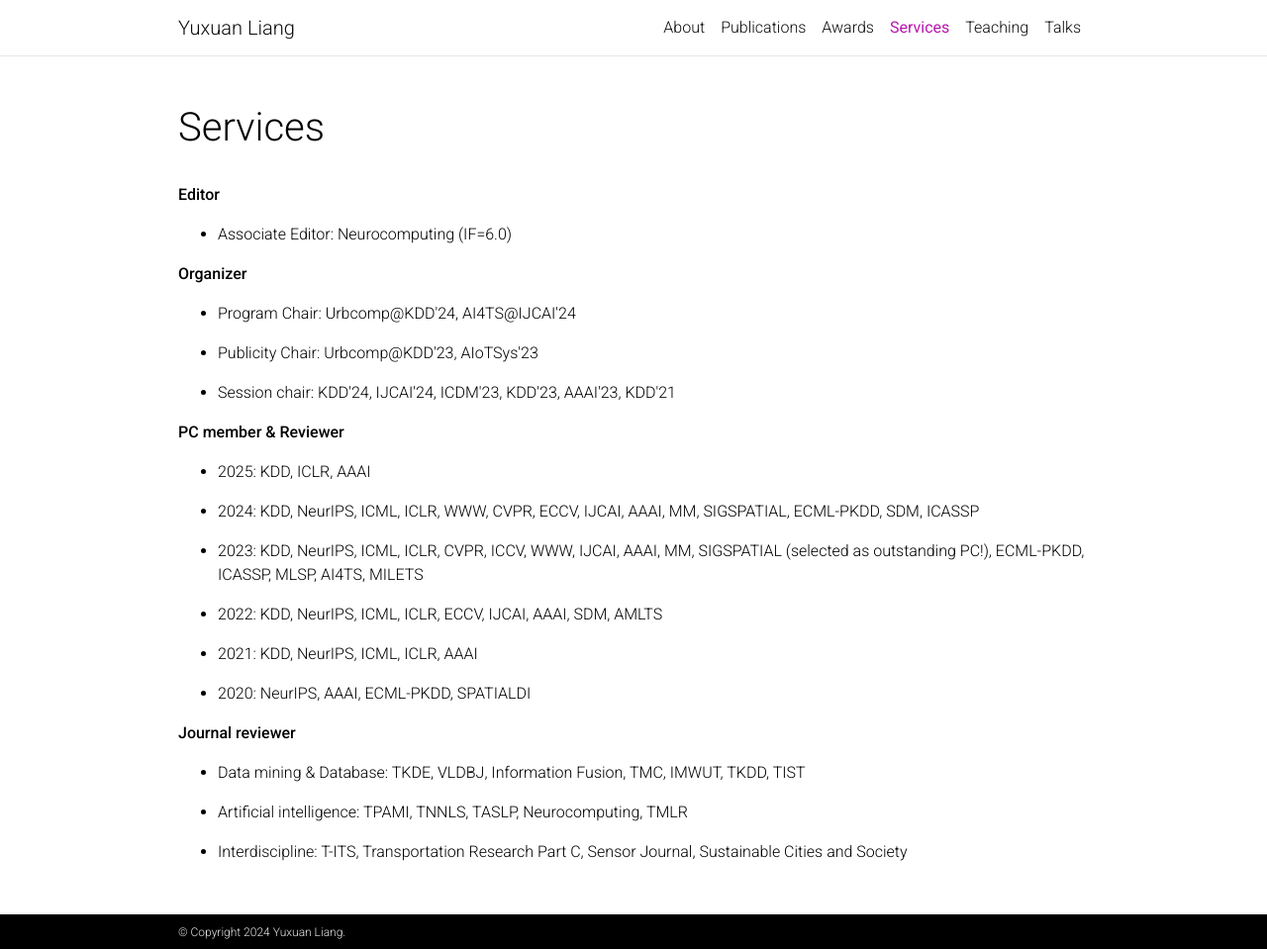
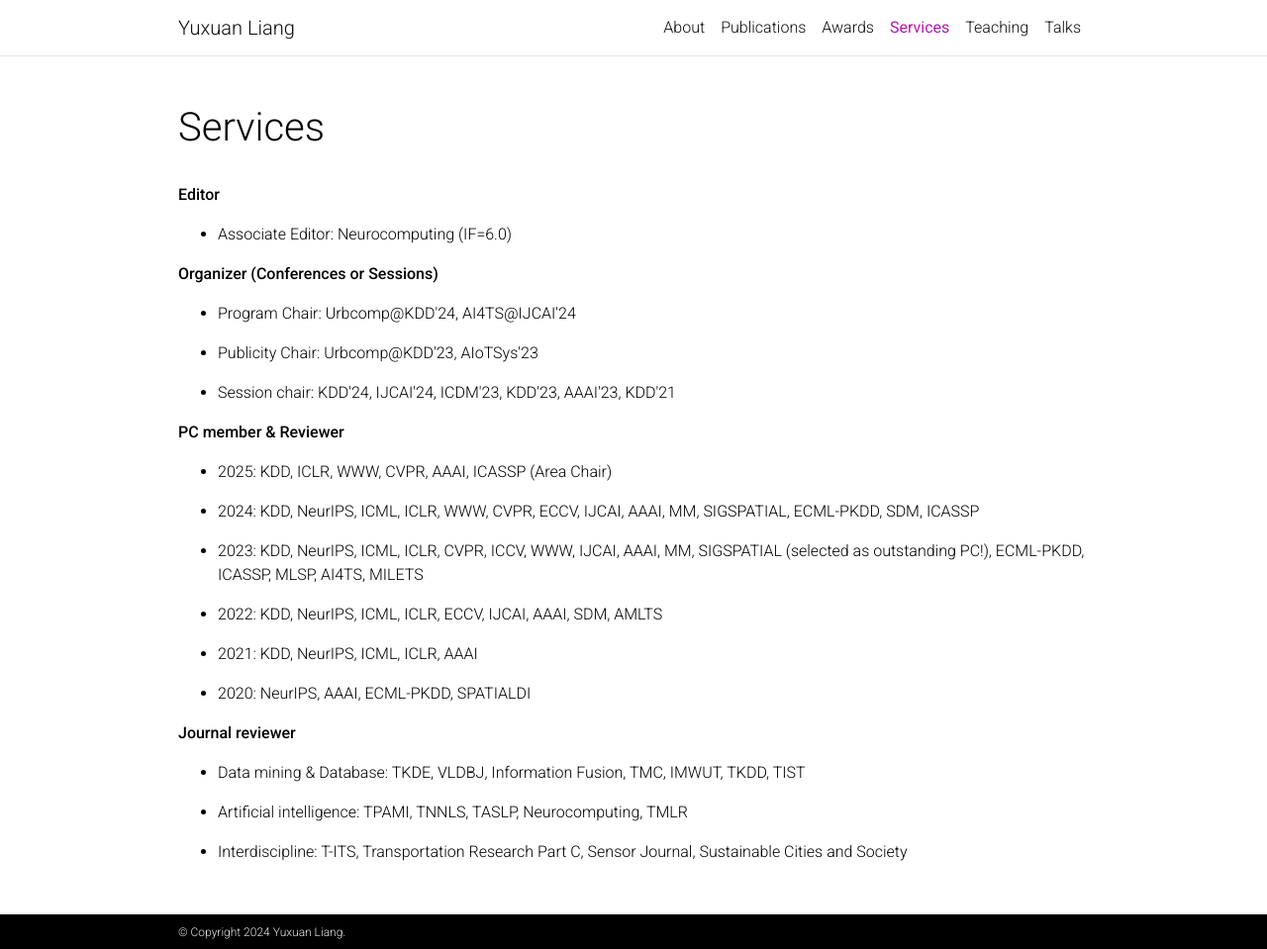
Before and after one commit to CastleLiang/castleliang.github.io, a Jekyll site: the page built from _pages/service.md, in a window 1280 px wide and 959 px high. Shown: the whole window at 99% size. Built offline with Jekyll 4.4.1, drawn with Linux system fonts in a browser that asks for light colours; comment, search, counter and statistics services are not loaded; a style sheet for code colours, icons or effects is not loaded.

Commit message:
update service

```diff
--- a/_pages/service.md
+++ b/_pages/service.md
@@ -15,7 +15,7 @@ nav_order: 3
   </ul>
 
 
-  <p><strong>Organizer</strong></p>
+  <p><strong>Organizer (Conferences or Sessions)</strong></p>
   <ul>
   <li><p>Program Chair: Urbcomp@KDD'24, AI4TS@IJCAI'24</p>
   </li>
@@ -26,9 +26,10 @@ nav_order: 3
   </ul>
 
 
+
   <p><strong>PC member &amp; Reviewer</strong></p>
   <ul>
-  <li><p>2025: KDD, ICLR, AAAI</p>
+  <li><p>2025: KDD, ICLR, WWW, CVPR, AAAI, ICASSP (Area Chair)</p>
   </li>
   <li><p>2024: KDD, NeurIPS, ICML, ICLR, WWW, CVPR, ECCV, IJCAI, AAAI, MM, SIGSPATIAL, ECML-PKDD, SDM, ICASSP</p>
   </li>
```
Also changed, not shown: _pages/about.md (+1 -1 lines).
